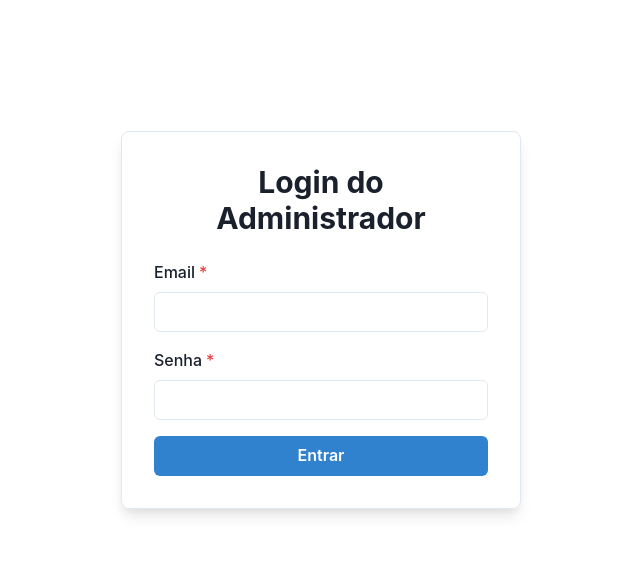
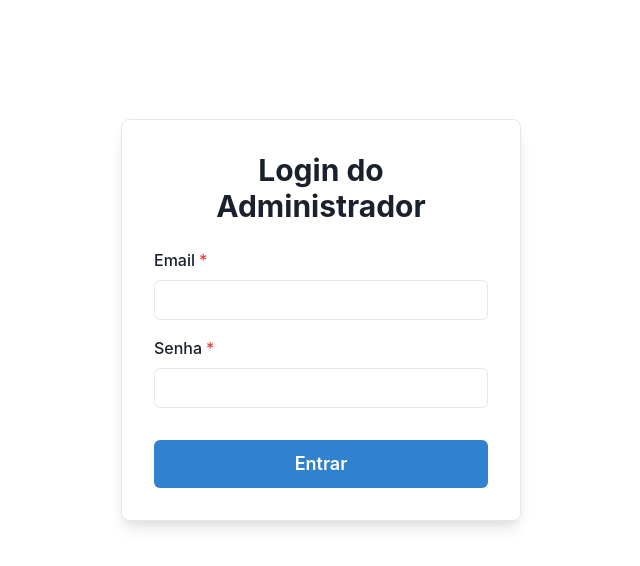
Before and after one commit to arturLoliveira/linhares-logistica, a React (Vite) app: page /admin/login in a window 1280 px wide. Shown: the top 566 px of the page, without its empty margins (319-959 px from the left). Built offline with nearby package versions, Linux system fonts and the light colour scheme.

Commit message:
atualização de loader no login do admin

```diff
--- a/src/pages/adminLogin.tsx
+++ b/src/pages/adminLogin.tsx
@@ -17,10 +17,12 @@ function AdminLogin() {
     const [email, setEmail] = useState('');
     const [senha, setSenha] = useState('');
     const [erro, setErro] = useState('');
+    const [isLoading, setIsLoading] = useState(false);
     const navigate = useNavigate();
 
     const handleSubmit = async (e: React.FormEvent) => {
         e.preventDefault();
+        setIsLoading(true);
         setErro('');
         const API_URL = import.meta.env.VITE_API_URL || 'https://linhares-logistica-backend.onrender.com';
         try {
@@ -42,6 +44,8 @@ function AdminLogin() {
 
         } catch (err) {
             setErro((err as Error).message);
+        } finally {
+            setIsLoading(false)
         }
     };
 
@@ -83,8 +87,8 @@ function AdminLogin() {
                             </Alert>
                         )}
 
-                        <Button type="submit" colorScheme="blue" width="100%">
-                            Entrar
+                        <Button type="submit" colorScheme="blue" size="lg" w="100%" mt={4} isLoading={isLoading}>
+                            {isLoading ? 'Entrando...' : 'Entrar'}
                         </Button>
                     </VStack>
                 </Box>
```
